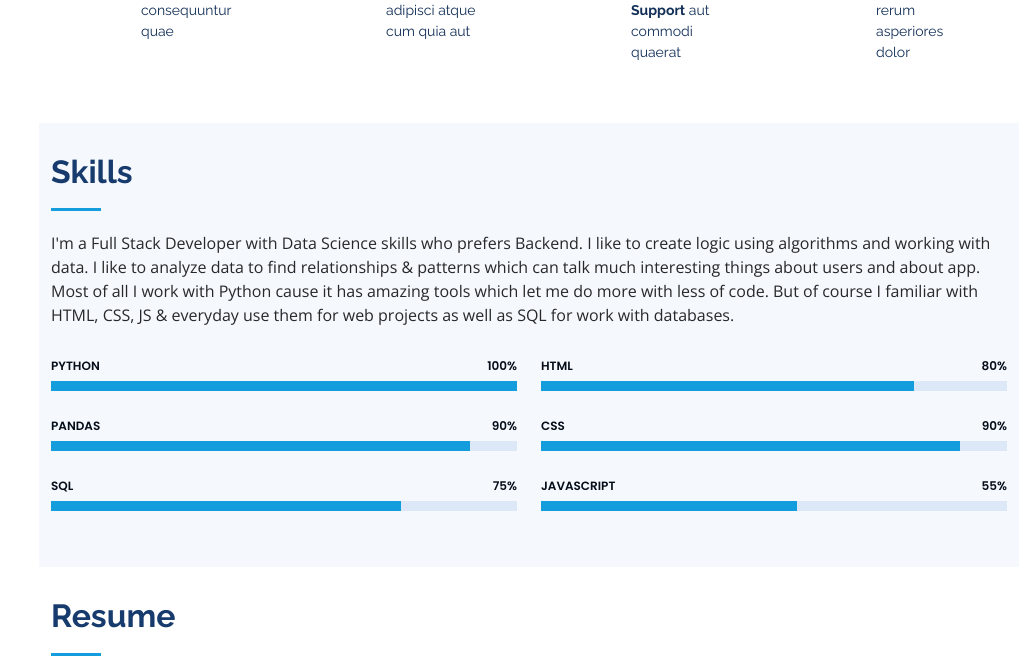
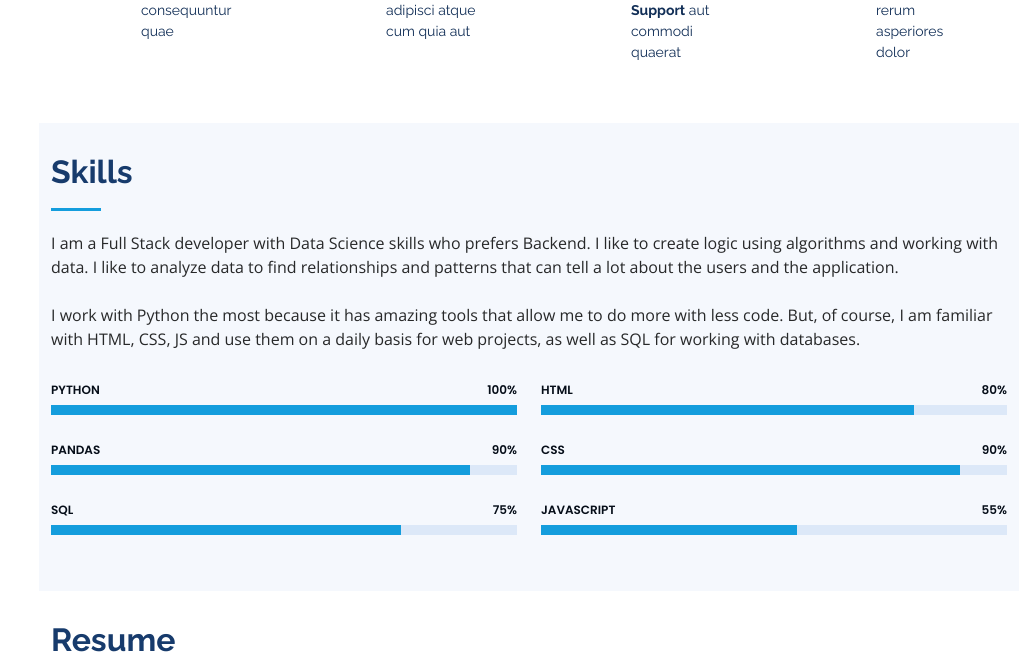
Before and after one commit to k-yakovlev/portfolio-website, a Flask app: page / in a window 1280 px wide. Shown: the part 1820-2477 px from the top of the page, without its empty margins (261-1280 px from the left). Run offline with Flask 2, Linux system fonts and the light colour scheme; some libraries are stand-ins or nearby versions.

Commit message:
Fix content in 'Skills' section.

```diff
--- a/templates/index.html
+++ b/templates/index.html
@@ -185,11 +185,15 @@
         <div class="section-title">
           <h2>Skills</h2>
           <p>
-            I'm a Full Stack Developer with Data Science skills who prefers Backend. I like to create logic using
-            algorithms and working with data. I like to analyze data to find relationships & patterns which can talk
-            much interesting things about users and about app. Most of all I work with Python cause it has amazing tools
-            which let me do more with less of code. But of course I familiar with HTML, CSS, JS & everyday use them for
-            web projects as well as SQL for work with databases.
+            I am a Full Stack developer with Data Science skills who prefers Backend. I like to create logic using
+            algorithms and working with data. I like to analyze data to find relationships and patterns that can tell a
+            lot about the users and the application.
+          </p>
+          <br>
+          <p>
+            I work with Python the most because it has amazing tools that allow me to do more with less code. But, of
+            course, I am familiar with HTML, CSS, JS and use them on a daily basis for web projects, as well as SQL for
+            working with databases.
           </p>
         </div>
 
```
